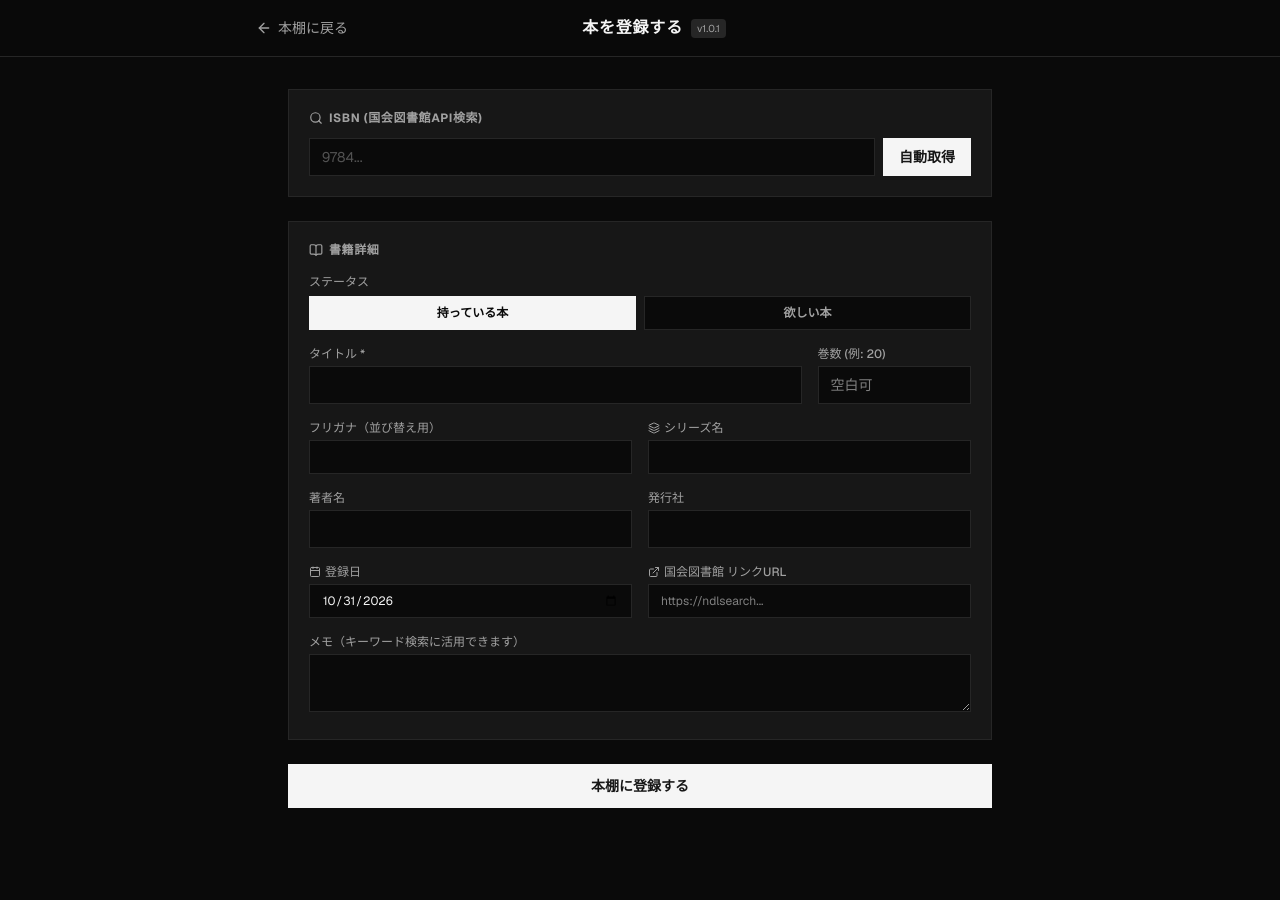
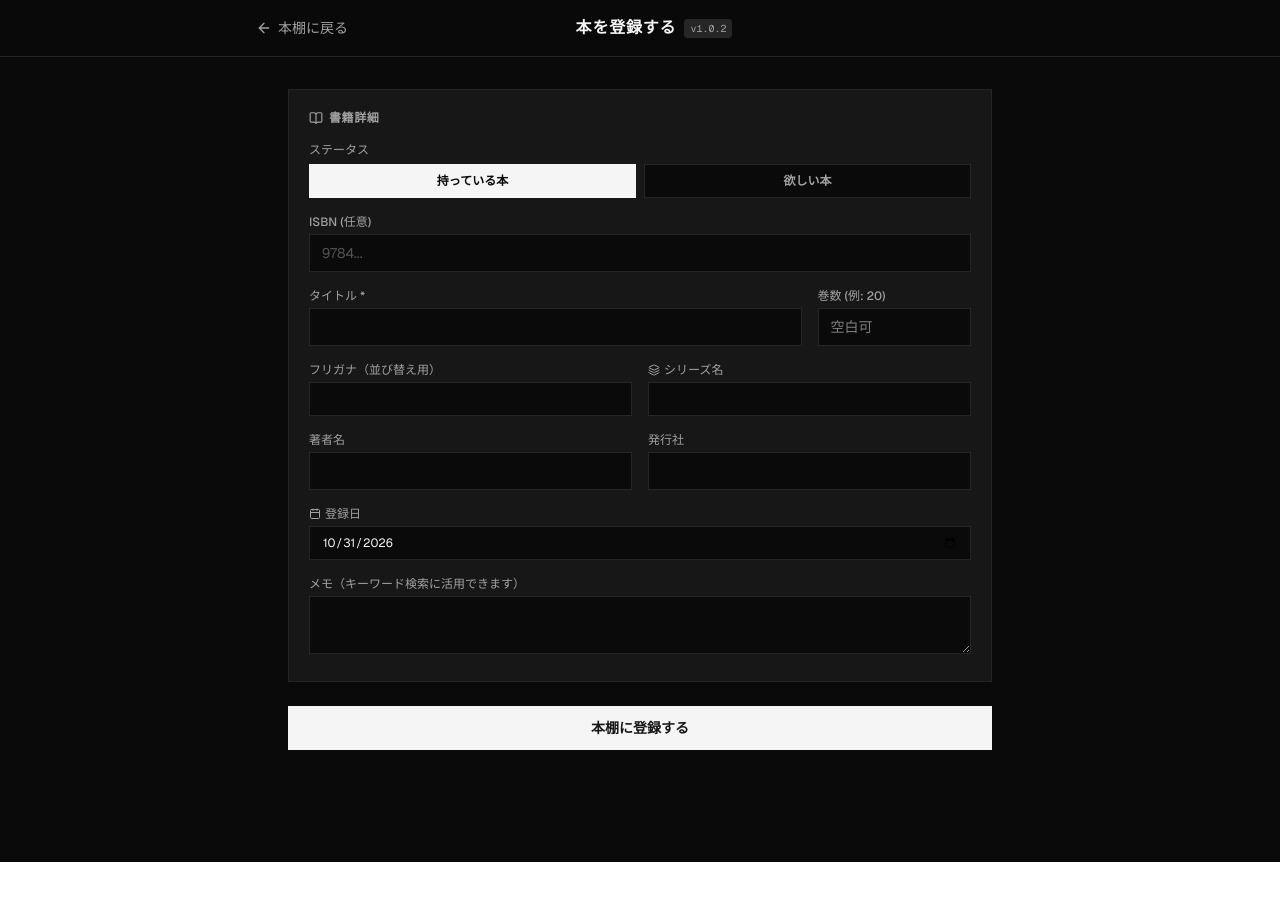
Before and after one commit to cat3-lang/my-book-app, a Next.js app: page /add in a window 1280 px wide. Shown: the top 900 px of the page. After the commit the page ends 862 px from the top, so only its background shows below. Built offline with nearby package versions, Linux system fonts and the light colour scheme; no server answers.

Commit message:
v1.0.2: URL取得を排除したシンプル手動登録仕様に刷新

```diff
--- a/app/add/page.tsx
+++ b/app/add/page.tsx
@@ -4,10 +4,10 @@ import { useState, useEffect } from "react";
 import { useRouter } from "next/navigation";
 import Link from "next/link";
 import { supabase } from "@/lib/supabase";
-import { ArrowLeft, Search, BookOpen, Check, Calendar, Layers, ExternalLink } from "lucide-react";
+import { ArrowLeft, BookOpen, Check, Calendar, Layers } from "lucide-react";
 
-// 🔄 更新のたびに数字を増やしてデプロイ確認に使うバージョン番号
-const APP_VERSION = "v1.0.1";
+// 🔄 デプロイ確認用のバージョン番号（更新のたびに数字を増やしてください）
+const APP_VERSION = "v1.0.2";
 
 type ExistingBookInfo = {
   title: string;
@@ -36,7 +36,6 @@ export default function AddBookPage() {
   const [authors, setAuthors] = useState("");
   const [publisher, setPublisher] = useState(""); // 発行社
   const [publishedDate, setPublishedDate] = useState("");
-  const [ndlUrl, setNdlUrl] = useState(""); // 国会図書館へのリンク
   const [status, setStatus] = useState<"持っている" | "欲しい">("持っている");
 
   const [registeredDate, setRegisteredDate] = useState("");
@@ -49,7 +48,6 @@ export default function AddBookPage() {
   const [memo, setMemo] = useState("");
 
   const [loading, setLoading] = useState(false);
-  const [fetchingApi, setFetchingApi] = useState(false);
   const [errorMessage, setErrorMessage] = useState("");
   const [existingBook, setExistingBook] = useState<ExistingBookInfo | null>(null);
   const [successMessage, setSuccessMessage] = useState("");
@@ -57,53 +55,6 @@ export default function AddBookPage() {
   const handleTitleChange = (val: string) => {
     setTitle(val);
     setSortTitle(hiraganaToKatakana(val));
-  };
-
-  // サーバーサイド（APIルート）を経由して国会図書館データを取得
-  const handleFetchByIsbn = async () => {
-    const cleanIsbn = isbn.trim().replace(/-/g, "");
-    if (!cleanIsbn) {
-      setErrorMessage("13桁のISBNを入力してください。");
-      return;
-    }
-
-    setFetchingApi(true);
-    setErrorMessage("");
-    setExistingBook(null);
-
-    try {
-      const res = await fetch(`/api/book?isbn=${cleanIsbn}`);
-      const data = await res.json();
-
-      if (!res.ok || data.error) {
-        setErrorMessage(data.error || "書籍データの取得に失敗しました。");
-        setFetchingApi(false);
-        return;
-      }
-
-      setTitle(data.title || "");
-
-      if (data.titleTranscription) {
-        setSortTitle(hiraganaToKatakana(data.titleTranscription));
-      } else {
-        setSortTitle(hiraganaToKatakana(data.title || ""));
-      }
-
-      setSeries(data.seriesTitle || "");
-      setAuthors(data.creator || "");
-      setPublisher(data.publisher || "");
-
-      // 一旦URLの自動代入を外し、空にするか手動入力にするテスト
-      // setNdlUrl(data.ndlUrl || "");
-
-      setErrorMessage("※国会図書館から情報を取得しました（URLなしテスト中）。");
-
-    } catch (err) {
-      console.error(err);
-      setErrorMessage("情報の取得に失敗しました。");
-    } finally {
-      setFetchingApi(false);
-    }
   };
 
   const handleSubmit = async (e: React.FormEvent) => {
@@ -141,7 +92,7 @@ export default function AddBookPage() {
         authors: authors.trim() || null,
         publisher: publisher.trim() || null,
         published_date: publishedDate.trim() || null,
-        image_link: ndlUrl.trim() || null,
+        image_link: null, // URLなし仕様
         isbn: cleanIsbn || null,
         status: status,
         created_at: registeredDate ? new Date(registeredDate).toISOString() : new Date().toISOString(),
@@ -178,7 +129,7 @@ export default function AddBookPage() {
           </Link>
           <div className="flex items-center gap-2">
             <h1 className="text-base font-bold tracking-wider text-neutral-100">本を登録する</h1>
-            <span className="text-[10px] bg-neutral-800 text-neutral-400 px-1.5 py-0.5 rounded">
+            <span className="text-[10px] bg-neutral-800 text-neutral-400 px-1.5 py-0.5 rounded font-mono">
               {APP_VERSION}
             </span>
           </div>
@@ -215,29 +166,6 @@ export default function AddBookPage() {
         )}
 
         <form onSubmit={handleSubmit} className="space-y-6">
-          <div className="bg-neutral-900 border border-neutral-800 p-5 space-y-3">
-            <h2 className="text-xs font-bold text-neutral-400 uppercase tracking-wider flex items-center gap-1.5">
-              <Search className="w-3.5 h-3.5" /> ISBN (国会図書館API検索)
-            </h2>
-            <div className="flex gap-2">
-              <input
-                type="text"
-                placeholder="9784..."
-                value={isbn}
-                onChange={(e) => setIsbn(e.target.value)}
-                className="flex-1 bg-neutral-950 border border-neutral-800 px-3 py-2 text-sm text-neutral-100 placeholder-neutral-600 focus:outline-none focus:border-neutral-500"
-              />
-              <button
-                type="button"
-                onClick={handleFetchByIsbn}
-                disabled={fetchingApi}
-                className="px-4 py-2 bg-neutral-100 text-neutral-900 text-sm font-semibold hover:bg-neutral-300 transition flex items-center gap-1.5 disabled:opacity-50 cursor-pointer"
-              >
-                <span>{fetchingApi ? "取得中..." : "自動取得"}</span>
-              </button>
-            </div>
-          </div>
-
           <div className="bg-neutral-900 border border-neutral-800 p-5 space-y-4">
             <h2 className="text-xs font-bold text-neutral-400 uppercase tracking-wider flex items-center gap-1.5">
               <BookOpen className="w-3.5 h-3.5" /> 書籍詳細
@@ -269,6 +197,17 @@ export default function AddBookPage() {
                   欲しい本
                 </button>
               </div>
+            </div>
+
+            <div>
+              <label className="block text-xs font-medium text-neutral-400 mb-1">ISBN (任意)</label>
+              <input
+                type="text"
+                placeholder="9784..."
+                value={isbn}
+                onChange={(e) => setIsbn(e.target.value)}
+                className="w-full bg-neutral-950 border border-neutral-800 px-3 py-2 text-sm text-neutral-100 placeholder-neutral-600 focus:outline-none focus:border-neutral-500"
+              />
             </div>
 
             <div className="grid grid-cols-1 md:grid-cols-4 gap-4">
@@ -338,7 +277,6 @@ export default function AddBookPage() {
               </div>
             </div>
 
-            <div className="grid grid-cols-1 md:grid-cols-2 gap-4">
             <div>
               <label className="block text-xs font-medium text-neutral-400 mb-1 flex items-center gap-1">
                 <Calendar className="w-3 h-3" /> 登録日
@@ -349,19 +287,6 @@ export default function AddBookPage() {
                 onChange={(e) => setRegisteredDate(e.target.value)}
                 className="w-full bg-neutral-950 border border-neutral-800 px-3 py-2 text-xs text-neutral-100 focus:outline-none focus:border-neutral-500"
               />
-              </div>
-              <div>
-                <label className="block text-xs font-medium text-neutral-400 mb-1 flex items-center gap-1">
-                  <ExternalLink className="w-3 h-3" /> 国会図書館 リンクURL
-                </label>
-                <input
-                  type="url"
-                  placeholder="https://ndlsearch..."
-                  value={ndlUrl}
-                  onChange={(e) => setNdlUrl(e.target.value)}
-                  className="w-full bg-neutral-950 border border-neutral-800 px-3 py-2 text-xs text-neutral-100 focus:outline-none focus:border-neutral-500"
-                />
-              </div>
             </div>
 
             <div>
```
Lines whose indentation alone changed are shown as unchanged.
